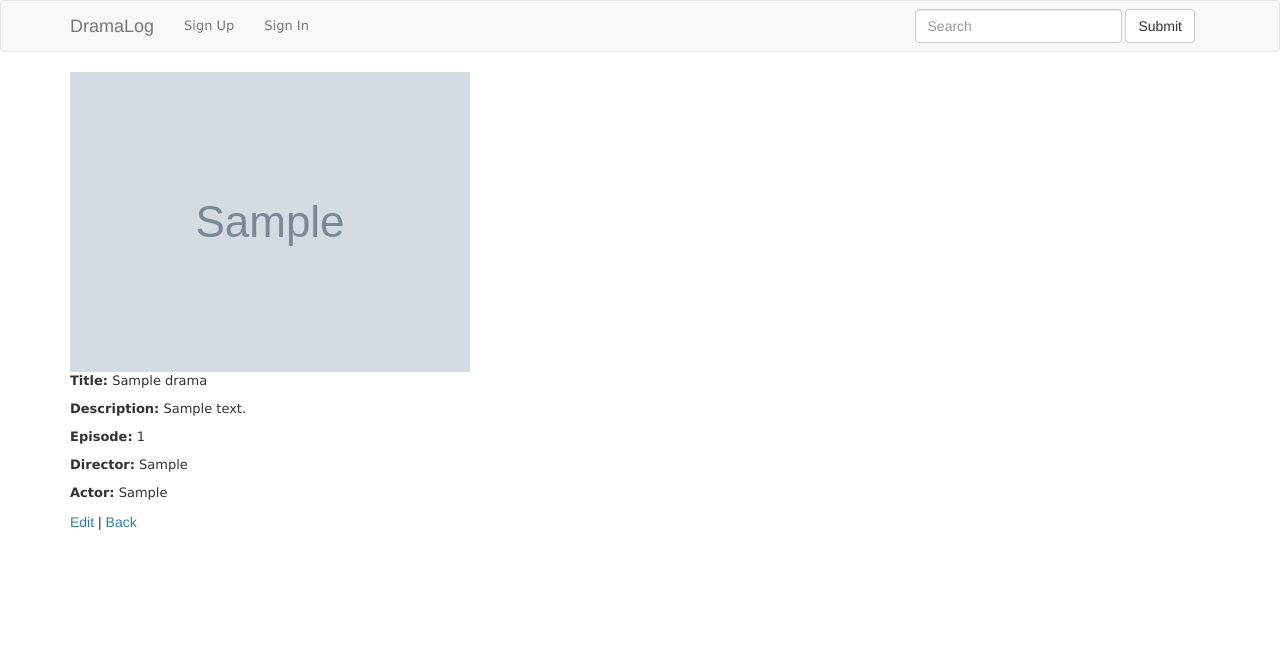
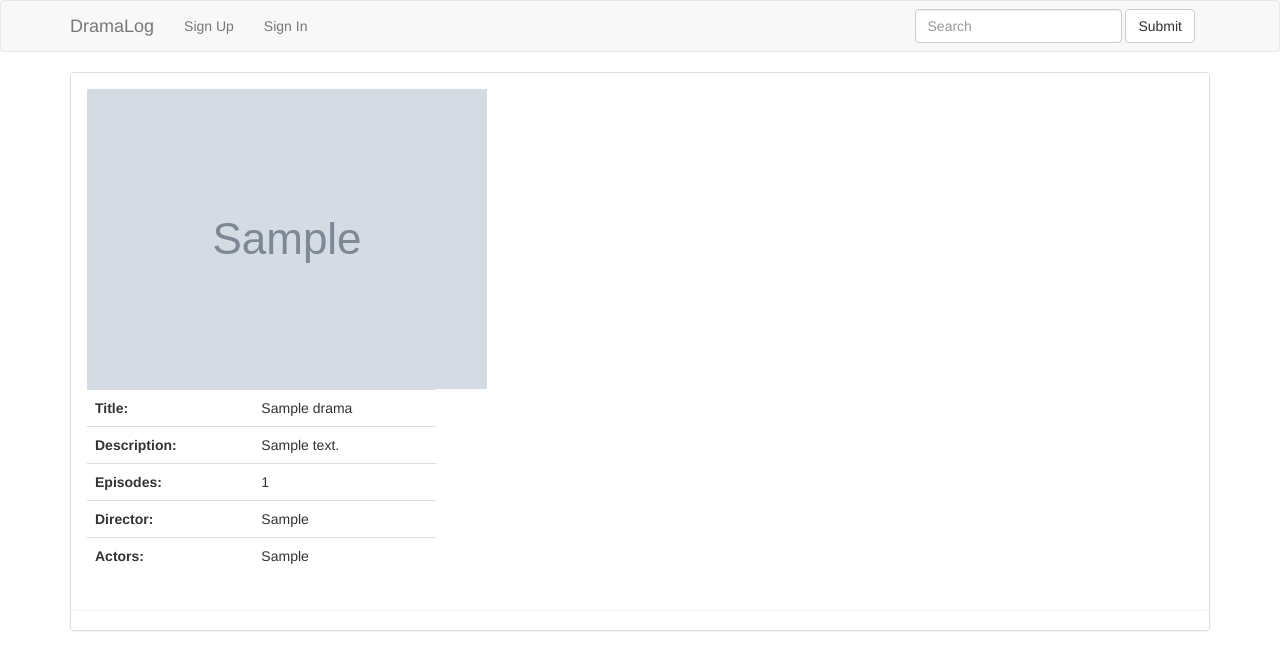
Before and after one commit to froakie/dramalog, a Rails app: page /dramas/1 in a window 1280 px wide. Shown: the top 670 px of the page. Run offline with Rails 7, Linux system fonts and the light colour scheme; tables that the repository leaves empty hold one stand-in row (values such as "Sample post"); grey boxes marked "Sample" are stand-in pictures; style sheets or scripts are compiled from the project's sources; parts of the project's set-up code (start-up, migrations or seed data) failed here and were passed over; some libraries are stand-ins or nearby versions.

Commit message:
Added basic styling to show page

```diff
--- a/app/assets/stylesheets/scaffolds.scss
+++ /dev/null
@@ -1,89 +0,0 @@
-body {
-  background-color: #fff;
-  color: #333;
-  font-family: verdana, arial, helvetica, sans-serif;
-  font-size: 13px;
-  line-height: 18px;
-  margin: 33px;
-}
-
-p, ol, ul, td {
-  font-family: verdana, arial, helvetica, sans-serif;
-  font-size: 13px;
-  line-height: 18px;
-  margin: 33px;
-}
-
-pre {
-  background-color: #eee;
-  padding: 10px;
-  font-size: 11px;
-}
-
-a {
-  color: #000;
-
-  &:visited {
-    color: #666;
-  }
-
-  &:hover {
-    color: #fff;
-    background-color: #000;
-  }
-}
-
-th {
-  padding-bottom: 5px;
-}
-
-td {
-  padding-bottom: 7px;
-  padding-left: 5px;
-  padding-right: 5px;
-}
-
-div {
-  &.field, &.actions {
-    margin-bottom: 10px;
-  }
-}
-
-#notice {
-  color: green;
-}
-
-.field_with_errors {
-  padding: 2px;
-  background-color: red;
-  display: table;
-}
-
-#error_explanation {
-  width: 450px;
-  border: 2px solid red;
-  padding: 7px;
-  padding-bottom: 0;
-  margin-bottom: 20px;
-  background-color: #f0f0f0;
-
-  h2 {
-    text-align: left;
-    font-weight: bold;
-    padding: 5px 5px 5px 15px;
-    font-size: 12px;
-    margin: -7px;
-    margin-bottom: 0;
-    background-color: #c00;
-    color: #fff;
-  }
-
-  ul li {
-    font-size: 12px;
-    list-style: square;
-  }
-}
-
-label {
-  display: block;
-}
--- a/app/views/dramas/show.html.erb
+++ b/app/views/dramas/show.html.erb
@@ -1,30 +1,40 @@
-<%= image_tag @drama.image.url(:medium) %>
 
-<p>
-  <strong>Title:</strong>
-  <%= @drama.title %>
-</p>
+<div class="panel panel-default">
+  <div class="panel panel-body">
+    <div class="row">
+      <div class="col-md-4">
+        <%= image_tag @drama.image.url(:medium) %>
+        <div class="table-responsive">
+          <table class="table">
+            <tbody>
+              <tr>
+                <td><strong>Title:</strong></td>
+                <td><%= @drama.title %></td>
+              </tr>
+              <tr>
+                <td><strong>Description:</strong></td>
+                <td><%= @drama.description %></td>
+              </tr>
+              <tr>
+                <td><strong>Episodes:</strong></td>
+                <td><%= @drama.episode %></td>
+              </tr>
+              <tr>
+                <td><strong>Director:</strong></td>
+                <td><%= @drama.director %></td>
+              </tr>
+              <tr>
+                <td><strong>Actors:</strong></td>
+                <td><%= @drama.actor %></td>
+              </tr>
+            </tbody>
+          </table>
+        </div>
+      </div>
+    </div>
+  </div>
+</div>
 
-<p>
-  <strong>Description:</strong>
-  <%= @drama.description %>
-</p>
-
-<p>
-  <strong>Episode:</strong>
-  <%= @drama.episode %>
-</p>
-
-<p>
-  <strong>Director:</strong>
-  <%= @drama.director %>
-</p>
-
-<p>
-  <strong>Actor:</strong>
-  <%= @drama.actor %>
-</p>
-
-
-<%= link_to 'Edit', edit_drama_path(@drama) %> |
-<%= link_to 'Back', dramas_path %>
+<% if user_signed_in? %>
+  <%= link_to 'Edit', edit_drama_path(@drama), class: "btn btn-default" %>
+<% end %>
```
Also changed, not shown: app/views/dramas/index.html.erb (+8 -0 lines).
